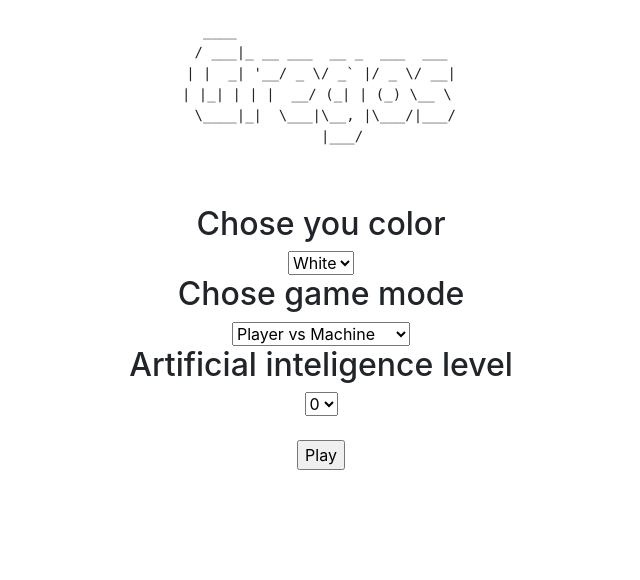
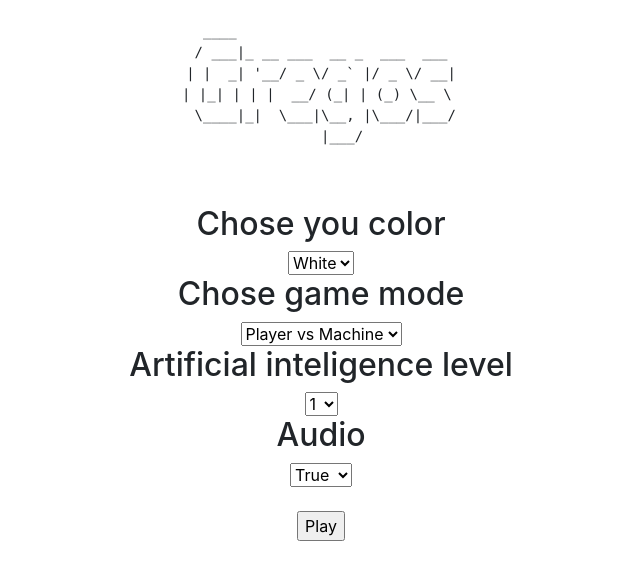
Before and after one commit to jero98772/Gregos, a Flask app: page / in a window 1280 px wide. Shown: the top 580 px of the page, without its empty margins (319-959 px from the left). Run offline with Flask 2, Linux system fonts and the light colour scheme; some libraries are stand-ins or nearby versions.

Commit message:
add audio option and fix training error

```diff
--- a/core/main.py
+++ b/core/main.py
@@ -18,10 +18,18 @@ class play:
 		self.board = chess.Board()
 		self.turn=1
 		self.depth=depth
+		self.audio=1
 	def get_board(self):
 		return self.board
-	def greeting(self):
+		#in future we add a langue option
+	def greetingEs(self):
+		return "hola soy Gregos y sere tu coach"
+	def greetingEn(self):
+		return "Hello i am Gregos an i will be your couch"
+	def greetingBannerEs(self):
 		return BANNER+"hola soy Gregos y sere tu coach"
+	def greetingBannerEn(self):
+		return BANNER+"Hello i am Gregos an i will be your couch "
 
 class webpage():
 	@app.route("/",methods=['POST','GET'])
@@ -30,13 +38,15 @@ class webpage():
 		if request.method == "POST":
 			color=request.form["color"]
 			level=request.form["level"]
+			audio=request.form["audio"]
 			gamemode=request.form["mode"].replace(" ","")
 			color = 1 if color == "White" else 0
 			global player
 			player=play()
 			player.player = color
 			player.gregos = not color
-			player.depth=level
+			player.depth = int(level)-1
+			player.audio = eval(audio)
 			return redirect(f"/game/{gamemode}")
 		return render_template("startgame.html",banner=BANNER)
 
@@ -44,28 +54,36 @@ class webpage():
 	@app.route("/game/PlayervsMachine",methods=['POST','GET'])
 	def PlayervsMachine():
 		save_board_as_image(player.get_board(),BOARD_IMG_PATH)
-		if player.turn==1:
-			gregos_move="<pre>"+player.greeting()+"</pre>"
 
 		if player.turn%2==player.gregos:#gregos play
-			best_move,score=get_best_move(player.board, 4, player.gregos, player.gregos)
+			best_move,score=get_best_move(player.board, player.depth, player.gregos, player.gregos)
 			gregos_move=best_move
 			player.board.push_san(str(best_move))
 			save_board_as_image(player.get_board(),BOARD_IMG_PATH)
 			legal_moves=list(map(str,player.board.legal_moves))
 			msg="i gregos move "+str(gregos_move)
-			speak(msg,AUDIO_PATH,lang="en")
+
+			if player.audio:
+				speak(msg,AUDIO_PATH,lang="en")
+
 			player.turn+=1
 			return render_template("play.html",gregos_move=gregos_move,moves=legal_moves,gregos_turn=(player.turn%2==player.gregos))
 
 		legal_moves=list(map(str,player.board.legal_moves))
 		if request.method == "POST":
 			move=request.form["move"]
-			gregos_move,score=get_best_move(player.board, 4, player.gregos, player.gregos)
+			gregos_move,score=get_best_move(player.board, 4, player.player, player.player)
 			msg="i gregos recommends you"+str(gregos_move)
-			speak(msg,AUDIO_PATH,lang="en")
+
+			if player.audio:
+				speak(msg,AUDIO_PATH,lang="en")
+
 			player.board.push_san(str(move))
 			player.turn+=1
 			save_board_as_image(player.get_board(),BOARD_IMG_PATH)
 
+		if player.turn==1:
+			if player.audio:
+				speak(player.greetingEn(),AUDIO_PATH,lang="en")
+			gregos_move="<pre>"+player.greetingBannerEn()+"</pre>"
 		return render_template("play.html",gregos_move=gregos_move,moves=legal_moves,gregos_turn=(player.turn%2==player.gregos))
--- a/core/templates/startgame.html
+++ b/core/templates/startgame.html
@@ -13,14 +13,18 @@
 		<h2>Chose game mode</h2>
 		<select name="mode">
 			<option>Player vs Machine</option>
-			<option>Machine vs Machine</option>
 		</select>
 		<br>
 		<h2>Artificial inteligence level</h2>
 		<select name="level">
-			{% for i in range(6)%}
+			{% for i in range(1,6)%}
 				<option>{{ i }}</option>
 			{% endfor %}
+		</select>
+		<h2>Audio</h2>
+			<select name="audio">
+				<option>True</option>
+				<option>False</option>
 		</select>
 		<br>
 		<br>
```
Also changed, not shown: core/static/img/tmp.svg, 1 other file.
